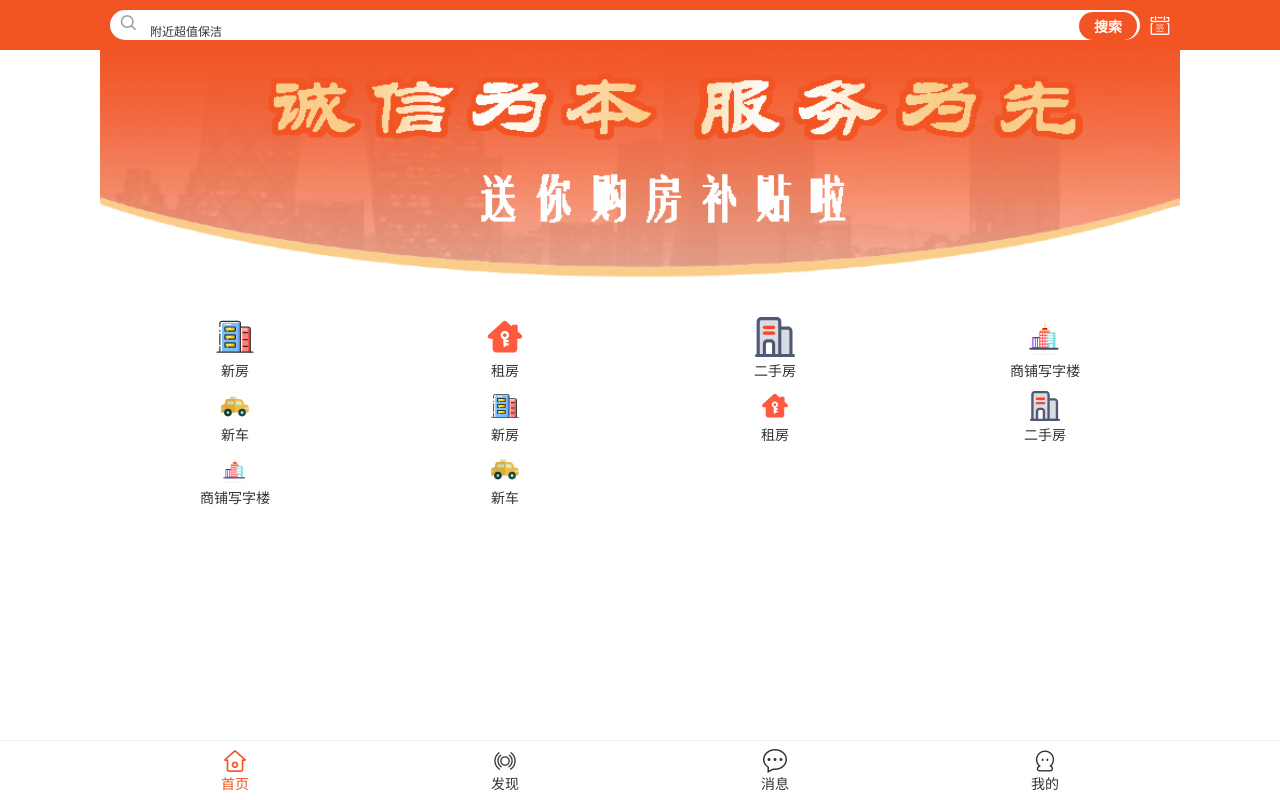
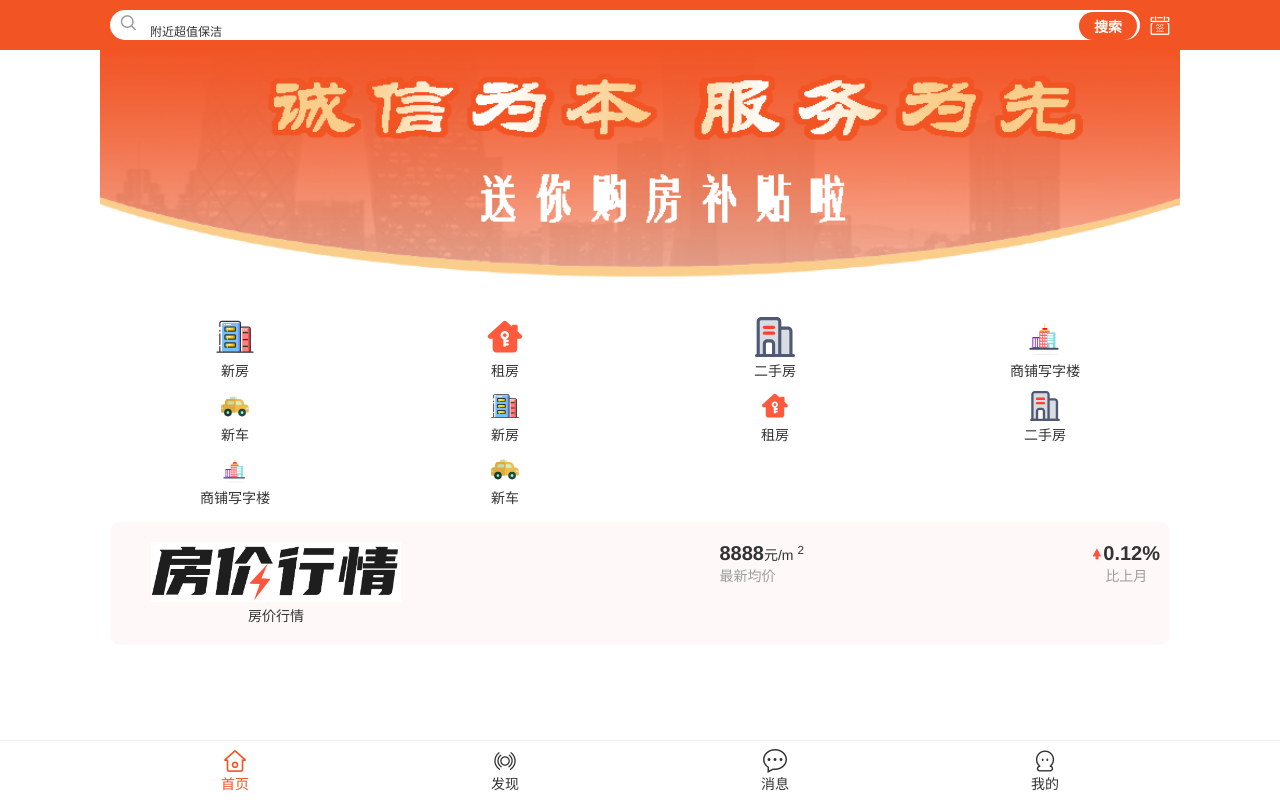
Before and after one commit to icebear32/real-estate-uniapp, a Vue app: page /message#/index in a window 1280 px wide. Built offline with nearby package versions, Linux system fonts and the light colour scheme.

Commit message:
房价行情模块设计

```diff
--- a/src/assets/css/index.css
+++ b/src/assets/css/index.css
@@ -211,3 +211,46 @@ header {
   width: 4rem;
   height: 4rem;
 }
+
+/* 房价行情 */
+.houseprices {
+  padding: 1rem;
+}
+
+.houseprices ul {
+  background-color: #FFF8F8;
+  border-radius: 1rem;
+  display: flex;
+  padding: 2rem 1rem;
+  justify-content: space-between;
+}
+
+.houseprices-state {
+  flex-basis: 30%;
+  text-align: center;
+}
+
+.houseprices-state img {
+  width: 80%;
+  height: auto;
+}
+
+.houseprices-increase img {
+  width: 12px;
+  height: 12px;
+}
+
+.houseprices-price b,
+.houseprices-increase span {
+  font-size: 2rem;
+  font-weight: 700;
+}
+
+.houseprices-price p,
+.houseprices-increase p {
+  color: #9d9d9d;
+}
+
+.houseprices-increase p {
+  margin-left: 14px;
+}
--- /dev/null
+++ b/src/views/index/houseprices.vue
@@ -0,0 +1,28 @@
+<script setup>
+
+</script>
+
+<template>
+    <div class="houseprices">
+        <ul>
+            <li class="houseprices-state">
+                <img src="@/assets/images/houseprices.jpg" alt="">
+                <p>房价行情</p>
+            </li>
+            <li class="houseprices-price">
+                <div>
+                    <b>8888</b>元/m
+                    <sup>2</sup>
+                </div>
+                <p>最新均价</p>
+            </li>
+            <li class="houseprices-increase">
+                <img src="@/assets/images/up.png" alt="">
+                <span>0.12%</span>
+                <p>比上月</p>
+            </li>
+        </ul>
+    </div>
+</template>
+
+<style scoped></style>
--- a/src/views/index/index.vue
+++ b/src/views/index/index.vue
@@ -2,12 +2,14 @@
 import Header from './header.vue'
 import HeaderImg from './header-img.vue'
 import Navmenu from './navmenu.vue'
+import Houseprices from './houseprices.vue'
 </script>
 
 <template>
   <Header />
   <HeaderImg />
   <Navmenu />
+  <Houseprices />
 </template>
 
 <style scoped></style>
```
